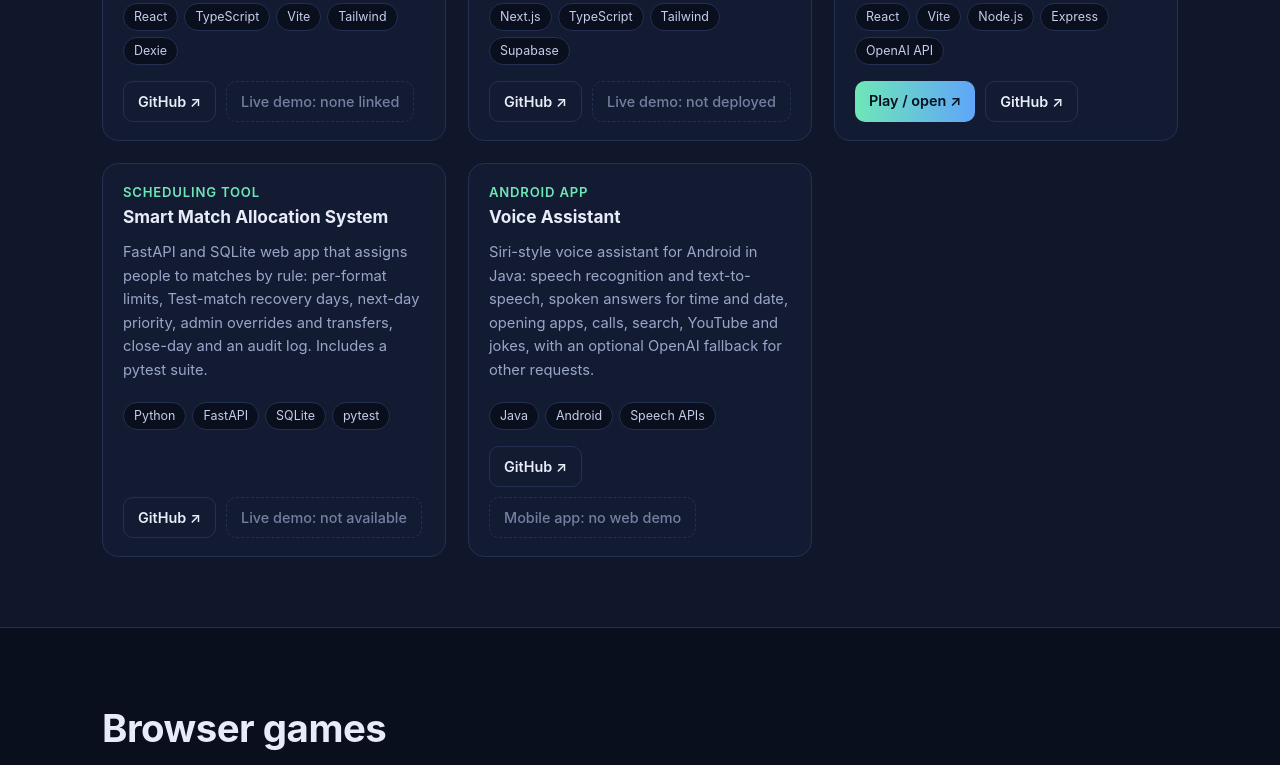
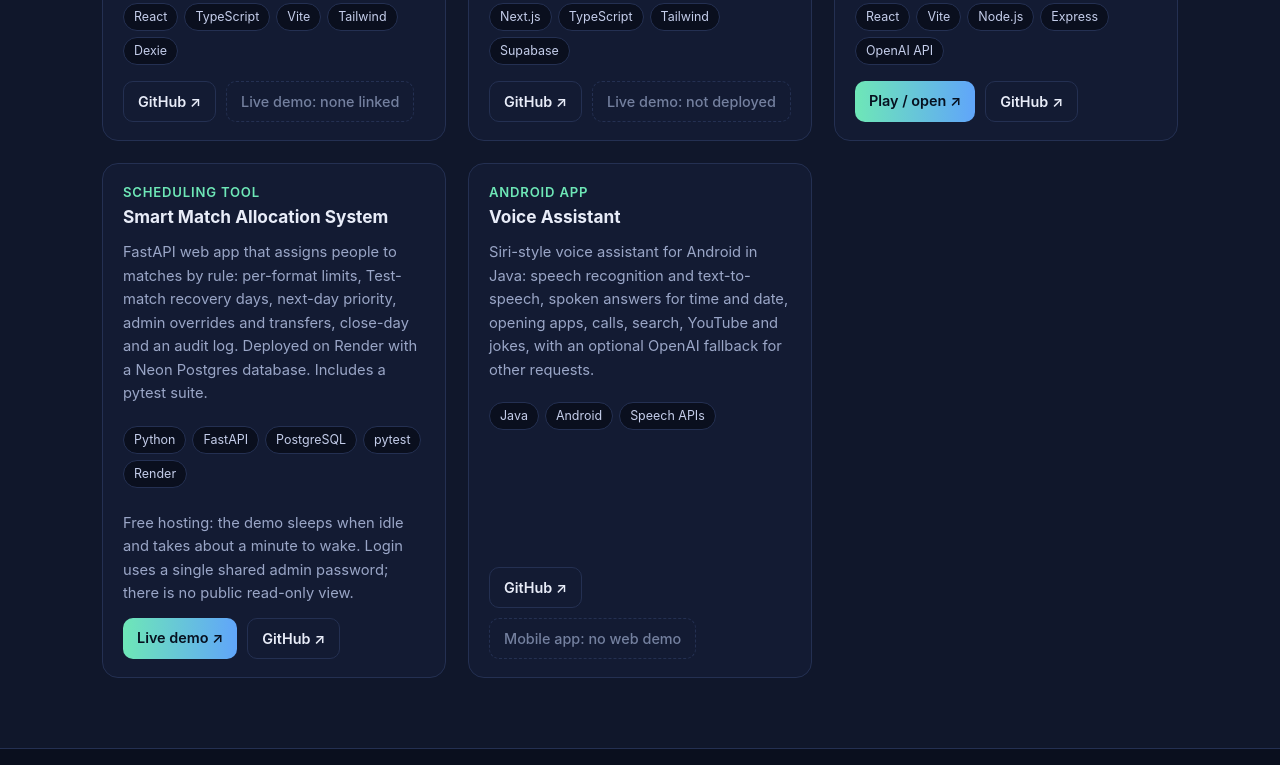
Before and after one commit to Abhisheksinghh23/developer-portfolio, a plain HTML site: page index.html in a window 1280 px wide. Shown: the part 4267-5032 px from the top of the page. Drawn offline with Linux system fonts and the light colour scheme.

Commit message:
Revise Smart Match Allocation System details
Updated the Smart Match Allocation System description to include deployment details and PostgreSQL database. Removed the previous version of the description.

```diff
--- a/index.html
+++ b/index.html
@@ -290,7 +290,7 @@ footer{padding:28px 0;border-top:1px solid var(--line);color:var(--mute);text-al
   <article class="mini"><span class="tag">Navy-prep and career app</span><h3>Mission Control</h3><p>React app with an SSB officer-selection simulator (PPDT, TAT, WAT, SRT, OIR drills, GTO and interview practice, PIQ form, progress dashboard) and career tools: resume builder, job matcher, mock interview and an application tracker.</p><div class="chips"><span>React</span><span>TypeScript</span><span>Vite</span><span>Tailwind</span><span>Dexie</span></div><div class="links"><a href="https://github.com/Abhisheksinghh23/missionssb" target="_blank" rel="noopener">GitHub ↗</a><span class="off">Live demo: none linked</span></div></article>
   <article class="mini"><span class="tag">Full-stack social app</span><h3>SocialConnect</h3><p>Social media app with registration and login, profiles with avatar upload, posts with image upload, likes, comments, follows and a feed. Next.js route handlers backed by Supabase (Postgres, Auth, Storage).</p><div class="chips"><span>Next.js</span><span>TypeScript</span><span>Tailwind</span><span>Supabase</span></div><div class="links"><a href="https://github.com/Abhisheksinghh23/social-connect" target="_blank" rel="noopener">GitHub ↗</a><span class="off">Live demo: not deployed</span></div></article>
   <article class="mini"><span class="tag">Internship assignment (NimitAI)</span><h3>Meeting Transcript Signal Analyzer</h3><p>Paste a sales-call transcript and the app returns buying signals, objections and pricing concerns with exact quotes and a coaching tip for each. React frontend, Express backend, OpenAI GPT-4o-mini, with a demo mode when no key is set.</p><div class="chips"><span>React</span><span>Vite</span><span>Node.js</span><span>Express</span><span>OpenAI API</span></div><div class="links"><a class="live" href="https://nimitai.vercel.app" target="_blank" rel="noopener">Play / open ↗</a><a href="https://github.com/Abhisheksinghh23/nimitai" target="_blank" rel="noopener">GitHub ↗</a></div></article>
-  <article class="mini"><span class="tag">Scheduling tool</span><h3>Smart Match Allocation System</h3><p>FastAPI and SQLite web app that assigns people to matches by rule: per-format limits, Test-match recovery days, next-day priority, admin overrides and transfers, close-day and an audit log. Includes a pytest suite.</p><div class="chips"><span>Python</span><span>FastAPI</span><span>SQLite</span><span>pytest</span></div><div class="links"><a href="https://github.com/Abhisheksinghh23/schedule_generator" target="_blank" rel="noopener">GitHub ↗</a><span class="off">Live demo: not available</span></div></article>
+  <article class="mini"><span class="tag">Scheduling tool</span><h3>Smart Match Allocation System</h3><p>FastAPI web app that assigns people to matches by rule: per-format limits, Test-match recovery days, next-day priority, admin overrides and transfers, close-day and an audit log. Deployed on Render with a Neon Postgres database. Includes a pytest suite.</p><div class="chips"><span>Python</span><span>FastAPI</span><span>PostgreSQL</span><span>pytest</span><span>Render</span></div><p class="note">Free hosting: the demo sleeps when idle and takes about a minute to wake. Login uses a single shared admin password; there is no public read-only view.</p><div class="links"><a class="live" href="https://smart-match-allocation.onrender.com" target="_blank" rel="noopener">Live demo ↗</a><a href="https://github.com/Abhisheksinghh23/schedule_generator" target="_blank" rel="noopener">GitHub ↗</a></div></article>
   <article class="mini"><span class="tag">Android app</span><h3>Voice Assistant</h3><p>Siri-style voice assistant for Android in Java: speech recognition and text-to-speech, spoken answers for time and date, opening apps, calls, search, YouTube and jokes, with an optional OpenAI fallback for other requests.</p><div class="chips"><span>Java</span><span>Android</span><span>Speech APIs</span></div><div class="links"><a href="https://github.com/Abhisheksinghh23/VoiceAssistant" target="_blank" rel="noopener">GitHub ↗</a><span class="off">Mobile app: no web demo</span></div></article>
  </div>
 </div></section>
```
